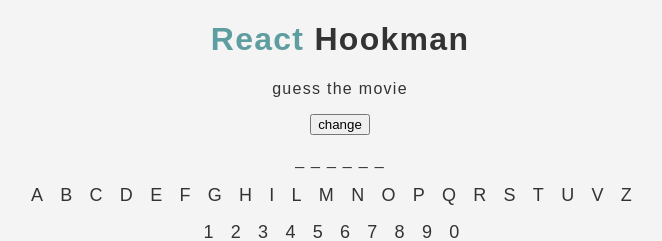
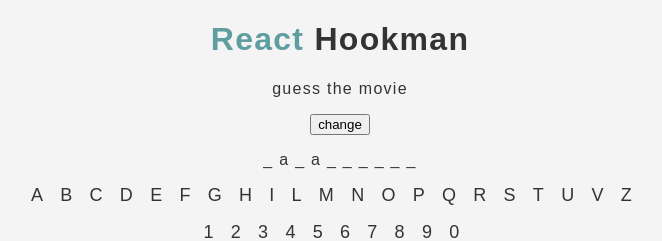
Before and after one commit to RobertoCastelli/hookman, a React (Create React App) app: page / in a window 1280 px wide. Shown: the top 241 px of the page, without its empty margins (300-962 px from the left). Built offline with nearby package versions, Linux system fonts and the light colour scheme.

Commit message:
second commit

```diff
--- a/src/components/Title.jsx
+++ b/src/components/Title.jsx
@@ -1,28 +1,12 @@
-import React from "react"
+import React, { useContext } from "react"
+import { ContextData } from "../context"
 
 const Title = () => {
-	const words = ["javascript", "monkey", "amazing", "pancake"]
-
-	const word = words[Math.floor(Math.random() * words.length)]
-
-	const answer = []
-	let remainingLetters = word.length
-
-	for (let i = 0; i < word.length; i++) {
-		answer[i] = "_"
-	}
-
-	for (let j = 0; j < word.length; j++) {
-		let guess = "r"
-		if (word[j] === guess) {
-			answer[j] = guess
-		}
-	}
-	console.log(remainingLetters)
+	const { generateWord } = useContext(ContextData)
 
 	return (
 		<div>
-			<p>{answer.join(" ")}</p>
+			<p>{generateWord()}</p>
 		</div>
 	)
 }
--- a/src/context.js
+++ b/src/context.js
@@ -8,9 +8,25 @@ const ContextProvider = (props) => {
 	const handleDigits = (char) => console.log(char)
 	const handleTitle = () => console.log("ciao")
 
+	const generateWord = () => {
+		const words = ["javascript", "monkey", "amazing", "pancake"]
+		const word = words[Math.floor(Math.random() * words.length)]
+		const answer = []
+		for (let i = 0; i < word.length; i++) {
+			answer[i] = "_"
+		}
+		for (let j = 0; j < word.length; j++) {
+			let guess = "a"
+			if (word[j] === guess) {
+				answer[j] = guess
+			}
+		}
+		return answer.join(" ")
+	}
+
 	return (
 		<ContextData.Provider
-			value={{ letters, numbers, handleDigits, handleTitle }}>
+			value={{ letters, numbers, handleDigits, handleTitle, generateWord }}>
 			{props.children}
 		</ContextData.Provider>
 	)
```
Also changed, not shown: 1 other file (tests, documents, lock files or other folders).
